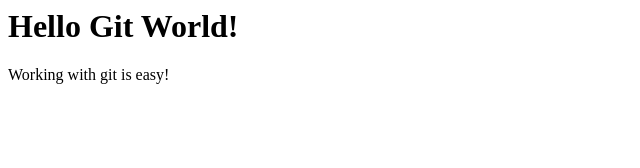
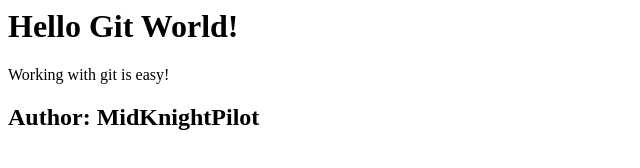
Before and after one commit to MidKnightPilot/GitGithubMasterclass, a plain HTML site: page index.html in a window 1280 px wide. Shown: the whole page, without its empty margins (0-640 px from the left). Drawn offline with Linux system fonts and the light colour scheme.

Commit message:
Add author
I added a second header with the author
as my name

```diff
--- a/index.html
+++ b/index.html
@@ -4,3 +4,5 @@
     <p>Working with git is easy!</p>
 
 </div>
+
+<h2>Author: MidKnightPilot</h2>
```
